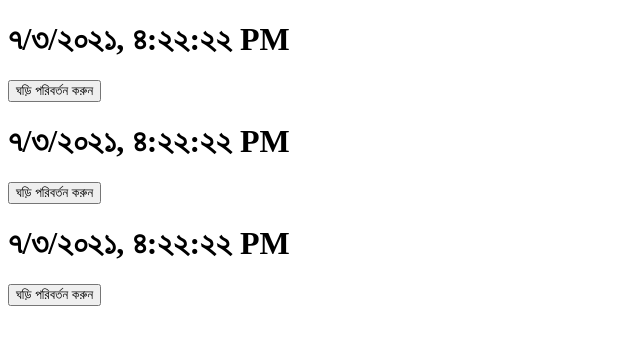
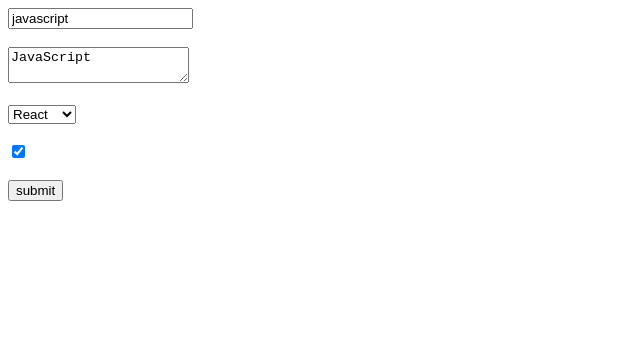
Before and after one commit to asadsanto10/react-basics, a React (Create React App) app: page / in a window 1280 px wide. Shown: the top 344 px of the page, without its empty margins (0-640 px from the left). Built offline with nearby package versions, Linux system fonts and the light colour scheme.

Commit message:
react form handel

```diff
--- a/src/App.js
+++ b/src/App.js
@@ -1,10 +1,12 @@
-import ClockList from './component/ClockList';
+// import ClockList from './component/ClockList';
+import From from './component/From';
 
 function App() {
-  const quantities = [1, 2, 3];
+  // const quantities = [1, 2, 3];
   return (
     <div className="App">
-      <ClockList quantities={quantities} />
+      {/* <ClockList quantities={quantities} /> */}
+      <From />
     </div>
   );
 }
--- /dev/null
+++ b/src/component/From.js
@@ -0,0 +1,66 @@
+import React from 'react';
+
+class From extends React.Component {
+  state = {
+    title: 'javascript',
+    textArea: 'JavaScript',
+    library: 'React',
+    isActive: true,
+  };
+
+  handelClick = (e) => {
+    // console.log(e.target.value);
+    if (e.target.type === 'text') {
+      this.setState({
+        title: e.target.value,
+      });
+    } else if (e.target.type === 'textarea') {
+      this.setState({
+        textArea: e.target.value,
+      });
+    } else if (e.target.type === 'select-one') {
+      this.setState({
+        library: e.target.value,
+      });
+    } else if (e.target.type === 'checkbox') {
+      this.setState({
+        isActive: e.target.checked,
+      });
+    }
+  };
+
+  submitHandler = (e) => {
+    e.preventDefault();
+    const { title, textArea, library, isActive } = this.state;
+    console.log(title, textArea, library, isActive);
+  };
+
+  render() {
+    const { title, textArea, library, isActive } = this.state;
+    return (
+      <div>
+        <form onSubmit={this.submitHandler}>
+          <input type="text" placeholder="Enter Title" value={title} onChange={this.handelClick} />
+          <br />
+          <br />
+          <textarea name="text" value={textArea} onChange={this.handelClick} />
+          <br />
+          <br />
+          <select value={library} onChange={this.handelClick}>
+            <option value="React">React</option>
+            <option value="Angular">Angular</option>
+          </select>
+          <br />
+          <br />
+          <input type="checkbox" checked={isActive} onChange={this.handelClick} />
+          <br />
+          <br />
+
+          <input type="submit" value="submit" />
+        </form>
+      </div>
+    );
+  }
+}
+
+export default From;
```
Also changed, not shown: 1 other file (tests, documents, lock files or other folders).
